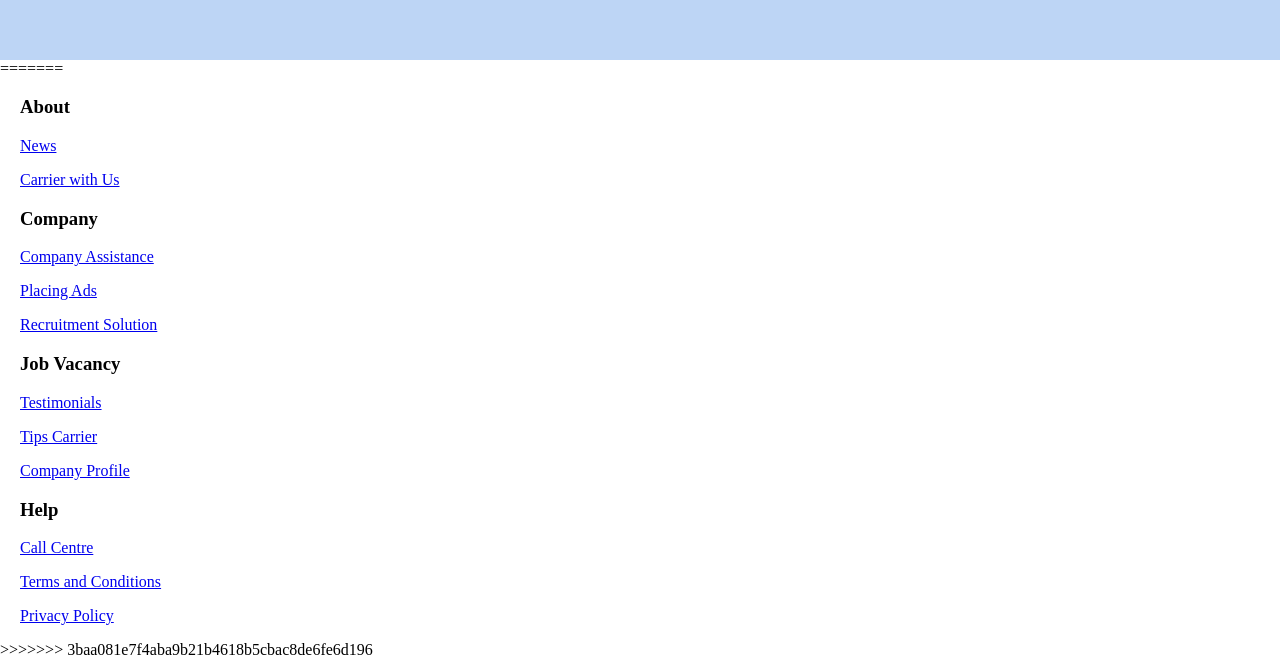
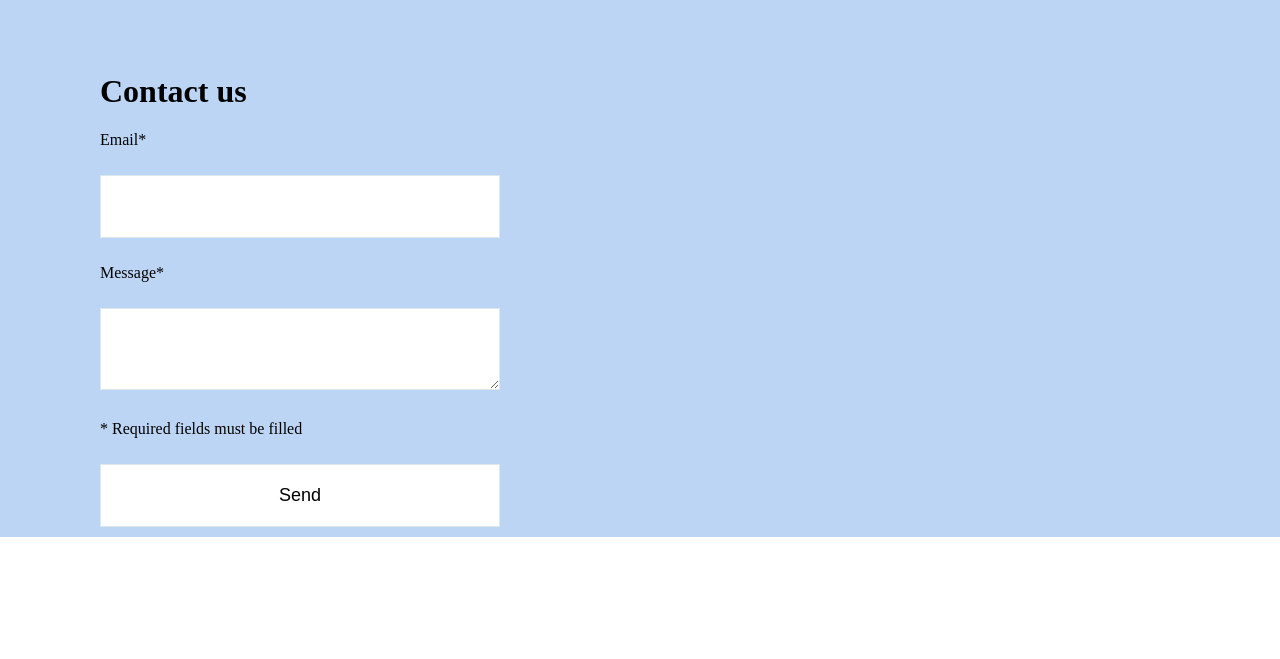
Before and after one commit to StefanusJasson/CE7, a plain HTML site: page index.html in a window 1280 px wide. Shown: the part 2434-3093 px from the top of the page. After the commit the page ends 2971 px from the top, so only its background shows below. Drawn offline with Linux system fonts and the light colour scheme.

Commit message:
add contact form

```diff
--- a/index.html
+++ b/index.html
@@ -43,7 +43,6 @@
                 </div>
             </div>
         </section>
-<<<<<<< HEAD
 
         <div class="content-wrapper">
             <div class="container">
@@ -88,7 +87,6 @@
         <div class="question-wrapper">
             <div class="content">
             <div class="head-title">
-                <img class="icon" src="C:\Users\USER\Documents\photo6339144315128884151-removebg-preview (1).png" align="center">
                 <h3>FAQ</h3>
                 <h4>Frequently Asked Question</h4>
             </div>
@@ -102,45 +100,17 @@
             </div>
             </div>
         </div>
-=======
 
-        <footer>
-            <div class="container">
+        <div class="contact-form">
+            <h1 class="section-title">Contact us</h1>
+            <p>Email*</p>
+            <input>
 
-                <div class="footer-item">
-                    <h3>About</h3>
-                    <p class="link"><a href="#">News</a></p>
-                    <p class="link"><a href="#">Carrier with Us</a></p>
-                </div>
+            <p>Message*</p>
+            <textarea></textarea>
 
-                <div class="footer-item">
-                    <h3>Company</h3>
-                    <p class="link"><a href="#">Company Assistance</a></p>
-                    <p class="link"><a href="#">Placing Ads</a></p>
-                    <p class="link"><a href="#">Recruitment Solution</a></p>
-                </div>
-
-                <div class="footer-item">
-                    <h3>Job Vacancy</h3>
-                    <p class="link"><a href="#">Testimonials</a></p>
-                    <p class="link"><a href="#">Tips Carrier</a></p>
-                    <p class="link"><a href="#">Company Profile</a></p>
-                </div>
-
-
-                <div class="footer-item">
-                    <h3>Help</h3>
-                    <p class="link"><a href="#">Call Centre</a></p>
-                    <p class="link"><a href="#">Terms and Conditions</a></p>
-                    <p class="link"><a href="#">Privacy Policy</a></p>
-
-                </div>
-            </div>
-
-
-
-        </footer>
-
->>>>>>> 3baa081e7f4aba9b21b4618b5cbac8de6fe6d196
+            <p>* Required fields must be filled</p>
+            <input class="contact-submit" type="submit" value="Send">
+        </div>
     </body>
 </html>
--- a/stylesheet.css
+++ b/stylesheet.css
@@ -261,3 +261,24 @@ header {
 .answer-text {
     padding-bottom: 20px;
 }
+
+.contact-form {
+    padding-top: 10px;
+    padding-left: 100px;
+    background-color: #bdd5f5;
+}
+
+input,
+textarea {
+    width: 400px;
+    margin-top: 10px;
+    margin-bottom: 10px;
+    padding: 20px;
+    font-size: 18px;
+    border: 1px solid #dee7ec;
+}
+
+.contact-submit {
+    background-color: white;
+    color: black;
+}
```
